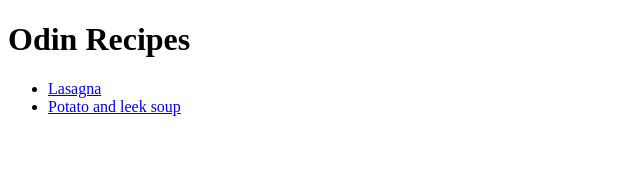
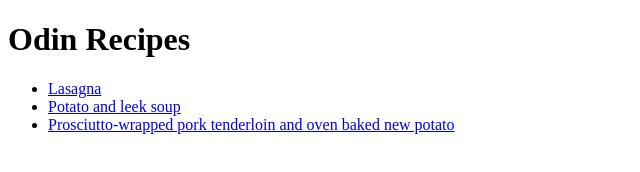
Before and after one commit to coclicimihai/odin_recipes, a plain HTML site: page index.html in a window 1280 px wide. Shown: the whole page, without its empty margins (0-640 px from the left). Drawn offline with Linux system fonts and the light colour scheme.

Commit message:
Update index.html

```diff
--- a/index.html
+++ b/index.html
@@ -9,6 +9,8 @@
                         <ul>
                             <li><a href="recipes/lasagna.html"> Lasagna</a></li>
                             <li><a href="recipes/soup.html"> Potato and leek soup</a></li>
+                            <li><a href="recipes/pork.html"> Prosciutto-wrapped pork tenderloin and oven baked new potato</a></li>
+
                         </ul>
                     </body>
                 </head>
```
